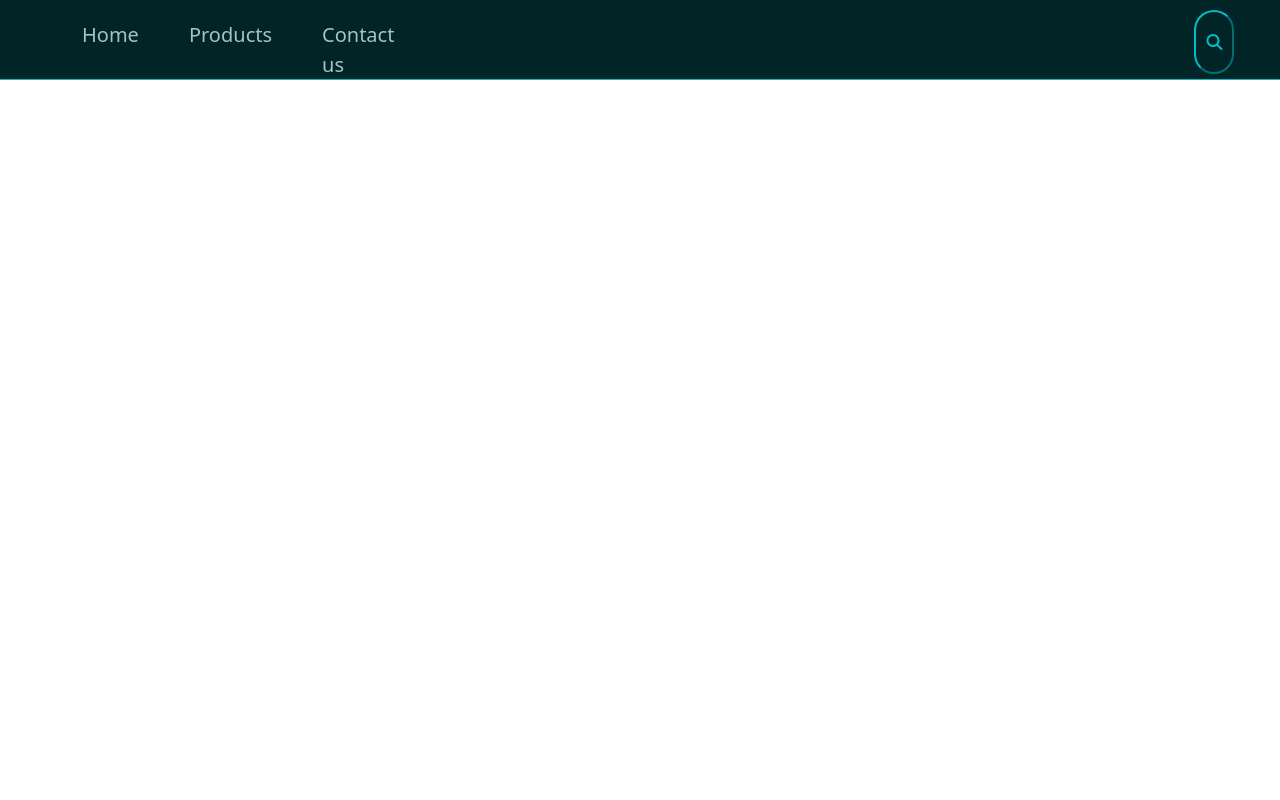
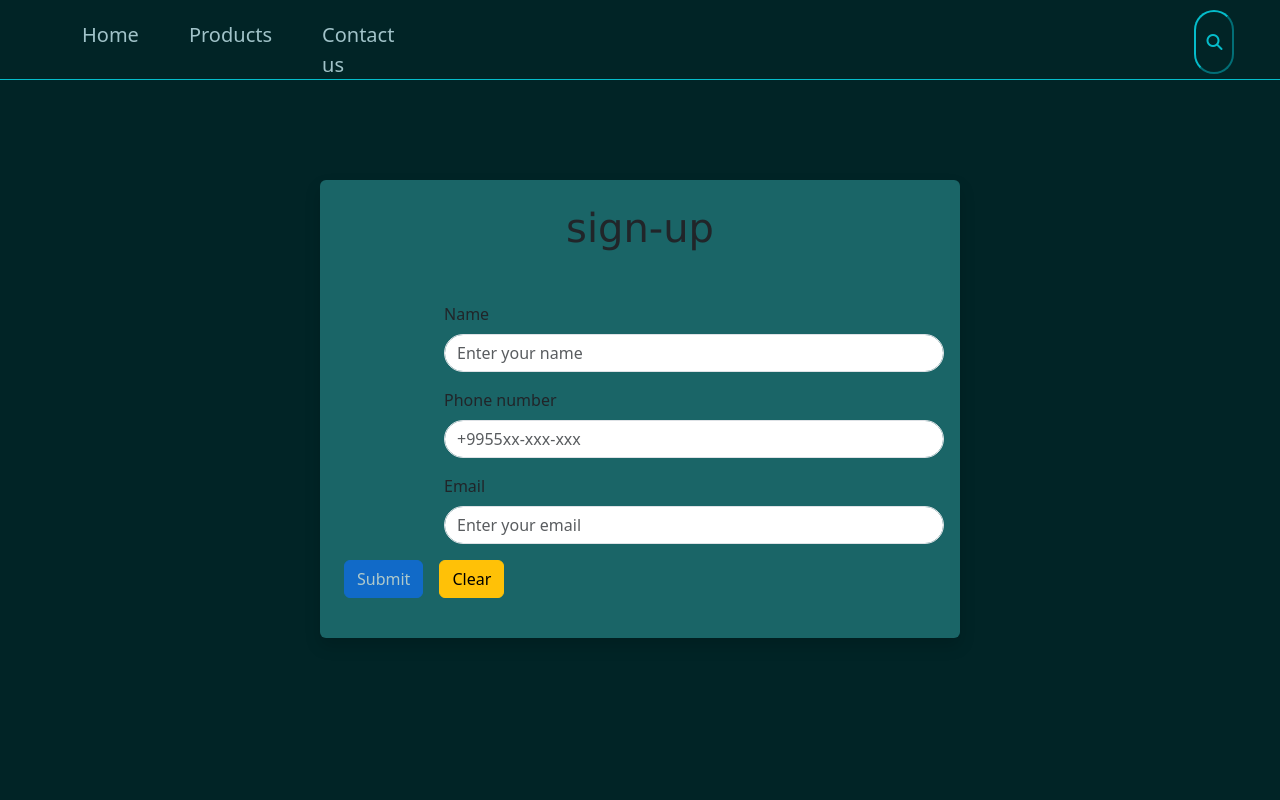
Before and after one commit to anisharuxia/angular-project, an Angular app: page /signup in a window 1280 px wide. Shown: the top 800 px of the page. Built offline with nearby package versions, Linux system fonts and the light colour scheme.

Commit message:
update
add up form for sign up

```diff
--- a/src/app/app.routes.ts
+++ b/src/app/app.routes.ts
@@ -5,6 +5,7 @@ import { producerAccessed } from '@angular/core/primitives/signals';
 import { ProductDetailComponent } from './features/product-detail/product-detail.component';
 import { SignUpComponent } from './features/sign-up/sign-up.component';
 import { CartPageComponent } from './features/cart-page/cart-page.component';
+import { SuccsesComponent } from './features/succses/succses.component';
 
 export const routes: Routes = [
 
@@ -23,6 +24,7 @@ export const routes: Routes = [
     component:ProductDetailComponent},
     {path: 'signup',
     component:SignUpComponent},
-    {path: 'cart-page', component:CartPageComponent}
+    {path: 'cart-page', component:CartPageComponent},
+    {path:'succses',component:SuccsesComponent}
 
 ];
--- a/src/app/features/sign-up/sign-up.component.css
+++ b/src/app/features/sign-up/sign-up.component.css
@@ -0,0 +1,23 @@
+form.sign{
+ background-color:#1a6567;
+}
+
+body{
+    padding-top: 100px;
+    background-color:#012426 ;
+    height: 100vh;
+}
+
+input{
+    width: 500px;
+    margin-left:100px;
+    border-radius: 50px;
+}
+
+label{
+    margin-left: 100px;
+}
+
+h1{
+  text-align: center;
+}
--- a/src/app/features/sign-up/sign-up.component.html
+++ b/src/app/features/sign-up/sign-up.component.html
@@ -0,0 +1,61 @@
+
+
+<body>
+<form #form="ngForm"class="w-50 m-auto p-4 shadow rounded sign">
+    <h1 style="font-family: 'Lucida Sans', 'Lucida Sans Regular', 'Lucida Grande', 'Lucida Sans Unicode', Geneva, Verdana, sans-serif;  ">sign-up</h1>
+    <div style="margin-top: 50px;" class="mb-3">
+    <label for="name" class="form-label">Name</label>
+    <input
+        type="text"
+        name="name"
+        id="name"
+        class="form-control"
+        placeholder="Enter your name"
+        [(ngModel)]="user.name"
+        #name="ngModel"
+        required
+        pattern="[a-aA-z]+"
+        />
+    </div>
+    <div class="mb-3">
+        <label for="phone" class="form-label">Phone number</label>
+        <input
+        type="tel"
+        name="phone"
+        id="phone"
+        class="form-control"
+        placeholder="+9955xx-xxx-xxx"
+        [(ngModel)]="user.tel"
+        #phone="ngModel"
+        required
+        pattern="\+9955\d{8}$"
+
+        />
+   </div>
+   <div class="mb-3">
+    <label for="email" class="form-label">Email</label>
+    <input type="email"
+     name="email"
+     id="email"
+     class="form-control"
+     placeholder="Enter your email"
+     [(ngModel)]="user.email"
+     #email="ngModel"
+     required
+
+     >
+   </div>
+   <div class="mb-3 d-flex gap-3 alighn-item center">
+   <button routerLink="/succses" class="btn btn-primary"
+   [disabled]="!form.valid"
+   (click)="onsubmit(form)">Submit</button>
+
+
+
+    <button class="btn btn-warning "
+     (click)="form.reset()">Clear</button>
+   </div>
+</form>
+
+</body>
+<app-footer></app-footer>
--- a/src/app/features/sign-up/sign-up.component.ts
+++ b/src/app/features/sign-up/sign-up.component.ts
@@ -1,14 +1,33 @@
 import { Component } from '@angular/core';
 import { RouterLink, RouterOutlet } from '@angular/router';
 import { AppComponent } from '../../app.component';
+import { FormsModule, NgForm } from '@angular/forms';
+import { FooterComponent } from '../../shared/footer/footer.component';
 
 @Component({
   selector: 'app-sign-up',
   standalone: true,
-  imports: [RouterLink,RouterOutlet],
+  imports: [RouterLink,RouterOutlet,FormsModule,FooterComponent],
   templateUrl: './sign-up.component.html',
   styleUrl: './sign-up.component.css'
 })
 export class SignUpComponent {
+user: any ={
+  name:'',
+  email:'',
+  tel:'',
+
+};
+
+ onsubmit(form:NgForm){
+   console.log(this.user)
+
+
+
+
+ }
+
+
+
 
 }
--- /dev/null
+++ b/src/app/features/succses/succses.component.css
@@ -0,0 +1,27 @@
+
+i{
+    color: green;
+    font-size: 150px;
+    margin:20px 0px 0px 130px;
+
+}
+
+div.succses{
+    border:1px solid black;
+    width: 400px;
+    height: 350px;
+    margin: 100px 0px 0px 550px;
+    border-radius: 50px;
+
+}
+
+h1{
+    font-size: 30px;
+    text-align: center;
+
+}
+h4{
+    font-size: 20px;
+    text-align: center;
+
+}
--- /dev/null
+++ b/src/app/features/succses/succses.component.html
@@ -0,0 +1,8 @@
+<div class="succses">
+    <div class="icon">
+        <i class="fa-solid fa-circle-check"></i>
+    </div>
+     <h1>Congretulations</h1>
+       <h4>You have registered</h4>
+
+</div>
```
Also changed, not shown: src/app/features/succses/succses.component.ts (added, +13 -0 lines), 1 other file (tests, documents, lock files or other folders).
